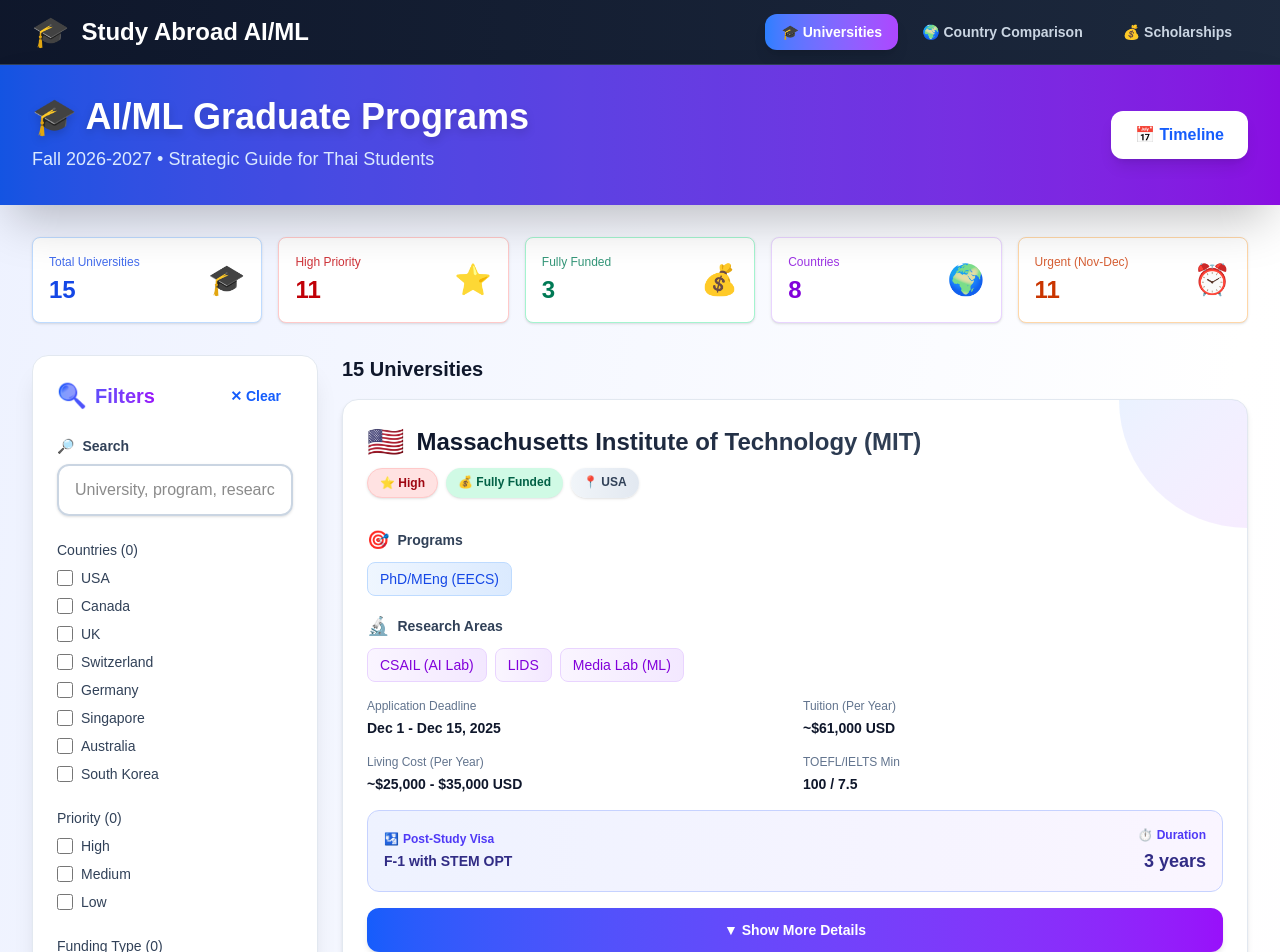
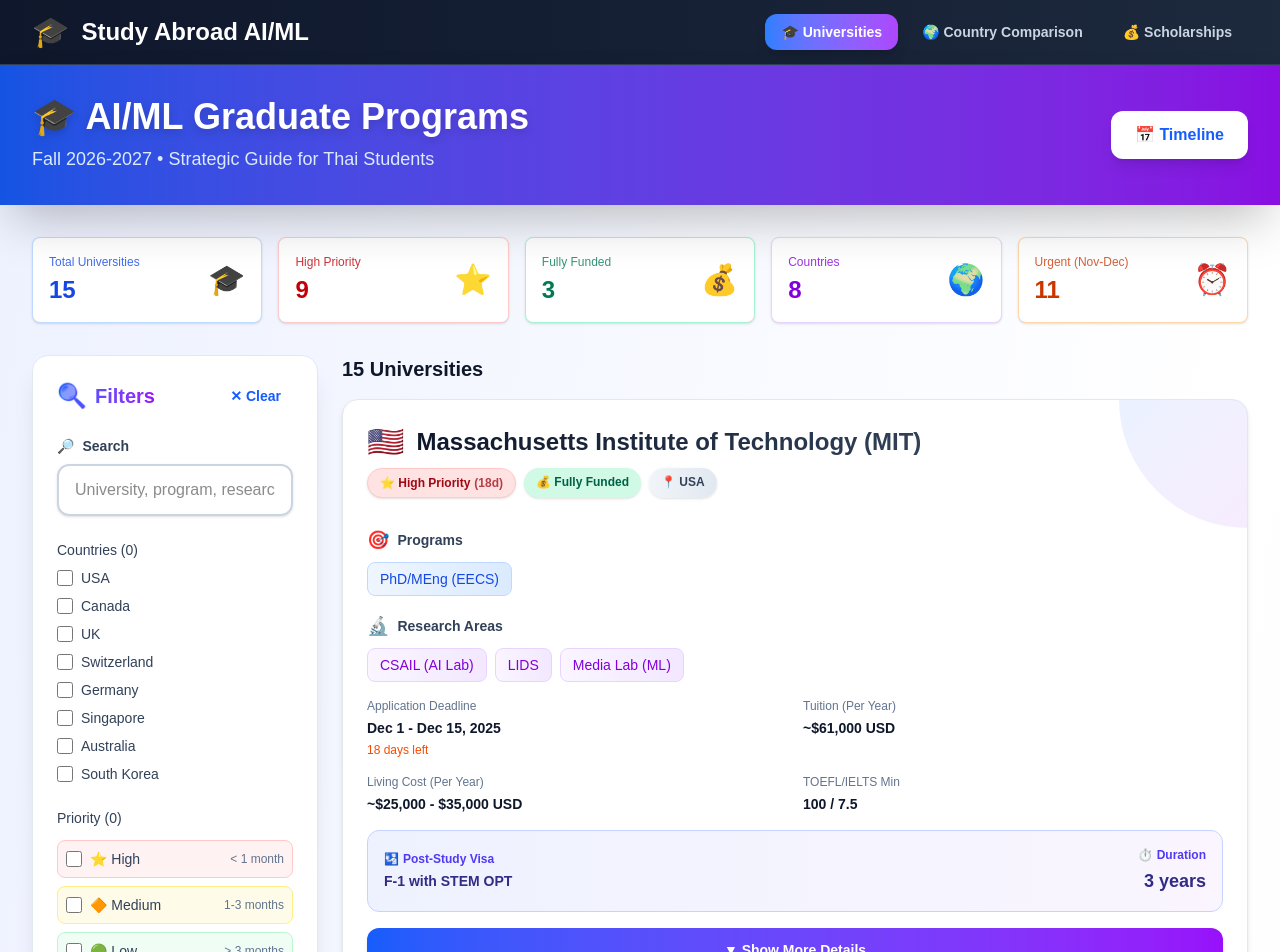
Before and after one commit to Nacnano/study-abroad, a Next.js app: page / in a window 1280 px wide. Shown: the top 952 px of the page. Built offline with nearby package versions, Linux system fonts and the light colour scheme.

Commit message:
feat: calculate priority based on deadlines

```diff
--- a/app/page.tsx
+++ b/app/page.tsx
@@ -7,6 +7,7 @@
 import StatsOverview from "@/components/StatsOverview";
 import DeadlineTimeline from "@/components/DeadlineTimeline";
 import Navigation from "@/components/Navigation";
+import { calculatePriority } from "@/utils/calculatePriority";
 
 export default function Home() {
   const [searchQuery, setSearchQuery] = useState("");
@@ -31,9 +32,12 @@
       const matchesCountry =
         selectedCountries.length === 0 ||
         selectedCountries.includes(uni.country);
+
+      const priority = calculatePriority(uni.applicationDeadline);
       const matchesPriority =
         selectedPriorities.length === 0 ||
-        selectedPriorities.includes(uni.priority);
+        selectedPriorities.includes(priority);
+
       const matchesFunding =
         selectedFundingTypes.length === 0 ||
         (uni.fundingType && selectedFundingTypes.includes(uni.fundingType));
--- a/components/DeadlineTimeline.tsx
+++ b/components/DeadlineTimeline.tsx
@@ -2,6 +2,10 @@
 
 import { useMemo } from "react";
 import { University } from "@/types/university";
+import {
+  calculatePriority,
+  getDaysUntilDeadline,
+} from "@/utils/calculatePriority";
 
 interface DeadlineTimelineProps {
   universities: University[];
@@ -63,31 +67,54 @@
               <div>
                 <h3 className="text-lg font-bold text-slate-900">{period}</h3>
                 <p className="text-sm text-slate-500">
-                  {unis.filter((u) => u.priority === "High").length} High
-                  Priority
+                  {
+                    unis.filter(
+                      (u) => calculatePriority(u.applicationDeadline) === "High"
+                    ).length
+                  }{" "}
+                  High Priority
                 </p>
               </div>
             </div>
 
             {/* Universities */}
             <div className="ml-12 space-y-3">
-              {unis.map((uni) => (
+              {unis.map((uni) => {
+                const priority = calculatePriority(uni.applicationDeadline);
+                const daysUntil = getDaysUntilDeadline(uni.applicationDeadline);
+
+                return (
                   <div
                     key={uni.id}
                     className="p-5 bg-gradient-to-r from-slate-50 to-slate-100 rounded-xl border-2 border-slate-200 hover:border-blue-300 hover:shadow-lg transition-all duration-300 hover:-translate-y-0.5"
                   >
                     <div className="flex items-start justify-between">
                       <div className="flex-1">
-                      <div className="flex items-center gap-2 mb-1">
+                        <div className="flex items-center gap-2 mb-1 flex-wrap">
                           <h4 className="font-semibold text-slate-900">
                             {uni.name}
                           </h4>
                           <span className="text-lg">
                             {getCountryFlag(uni.country)}
                           </span>
-                        {uni.priority === "High" && (
-                          <span className="px-2 py-0.5 bg-red-100 text-red-700 text-xs font-semibold rounded">
-                            HIGH
+                          {priority === "High" && (
+                            <span className="px-2 py-0.5 bg-red-100 text-red-700 text-xs font-semibold rounded flex items-center gap-1">
+                              ⭐ HIGH
+                              {daysUntil !== null && daysUntil > 0 && (
+                                <span className="opacity-75">
+                                  ({daysUntil}d)
+                                </span>
+                              )}
+                            </span>
+                          )}
+                          {priority === "Medium" && (
+                            <span className="px-2 py-0.5 bg-yellow-100 text-yellow-700 text-xs font-semibold rounded flex items-center gap-1">
+                              🔶 MEDIUM
+                              {daysUntil !== null && daysUntil > 0 && (
+                                <span className="opacity-75">
+                                  ({daysUntil}d)
+                                </span>
+                              )}
                             </span>
                           )}
                         </div>
@@ -95,8 +122,15 @@
                           {uni.programs.join(", ")}
                         </p>
                         <div className="flex flex-wrap gap-2">
-                        <span className="text-xs text-slate-500">
+                          <span className="text-xs text-slate-500 flex items-center gap-1">
                             📅 {uni.applicationDeadline}
+                            {daysUntil !== null &&
+                              daysUntil > 0 &&
+                              daysUntil <= 7 && (
+                                <span className="text-red-600 font-bold animate-pulse">
+                                  ⚠️
+                                </span>
+                              )}
                           </span>
                           {uni.fundingType && (
                             <span className="text-xs text-slate-500">
@@ -112,7 +146,8 @@
                       </div>
                     </div>
                   </div>
-              ))}
+                );
+              })}
             </div>
           </div>
         ))}
@@ -121,34 +156,37 @@
       {/* Legend */}
       <div className="mt-8 pt-6 border-t border-slate-200">
         <h4 className="text-sm font-semibold text-slate-700 mb-3">
-          Priority Triage Guide
+          🎯 Priority Calculation Guide
         </h4>
-        <div className="grid grid-cols-1 md:grid-cols-3 gap-4 text-sm">
-          <div className="p-3 bg-red-50 rounded-lg">
-            <p className="font-semibold text-red-900 mb-1">
-              🔴 Triage 1: Nov-Dec 2025
+        <div className="grid grid-cols-1 md:grid-cols-3 gap-4 text-sm mb-4">
+          <div className="p-3 bg-red-50 rounded-lg border border-red-200">
+            <p className="font-semibold text-red-900 mb-1 flex items-center gap-1">
+              ⭐ High Priority
             </p>
             <p className="text-red-700 text-xs">
-              Top US/UK PhD programs, ETH Zurich, Toronto. Critical for funding!
+              Less than 1 month remaining. Apply immediately!
             </p>
           </div>
-          <div className="p-3 bg-yellow-50 rounded-lg">
-            <p className="font-semibold text-yellow-900 mb-1">
-              🟡 Triage 2: Jan-Feb 2026
+          <div className="p-3 bg-yellow-50 rounded-lg border border-yellow-200">
+            <p className="font-semibold text-yellow-900 mb-1 flex items-center gap-1">
+              🔶 Medium Priority
             </p>
             <p className="text-yellow-700 text-xs">
-              Oxford, Cambridge ACS, NUS. Secondary priority window.
+              1-3 months remaining. Start preparing now.
             </p>
           </div>
-          <div className="p-3 bg-green-50 rounded-lg">
-            <p className="font-semibold text-green-900 mb-1">
-              🟢 Triage 3: Mar+ 2026
+          <div className="p-3 bg-green-50 rounded-lg border border-green-200">
+            <p className="font-semibold text-green-900 mb-1 flex items-center gap-1">
+              🟢 Low Priority
             </p>
             <p className="text-green-700 text-xs">
-              German universities, UK round systems. More time available.
+              More than 3 months. Research and plan ahead.
             </p>
           </div>
         </div>
+        <p className="text-xs text-slate-500 text-center italic">
+          💡 Priority updates automatically based on the current date
+        </p>
       </div>
     </div>
   );
--- a/components/FilterPanel.tsx
+++ b/components/FilterPanel.tsx
@@ -119,15 +119,38 @@
 
       {/* Priority */}
       <div className="mb-6">
-        <label className="block text-sm font-medium text-slate-700 mb-2">
+        <label className="block text-sm font-medium text-slate-700 mb-3">
           Priority ({selectedPriorities.length})
         </label>
         <div className="space-y-2">
-          {priorities.map((priority) => (
+          {priorities.map((priority) => {
+            const icon =
+              priority === "High" ? "⭐" : priority === "Medium" ? "🔶" : "🟢";
+            const bgColor =
+              priority === "High"
+                ? "bg-red-50 hover:bg-red-100"
+                : priority === "Medium"
+                ? "bg-yellow-50 hover:bg-yellow-100"
+                : "bg-green-50 hover:bg-green-100";
+            const timeLabel =
+              priority === "High"
+                ? "< 1 month"
+                : priority === "Medium"
+                ? "1-3 months"
+                : "> 3 months";
+
+            return (
               <label
                 key={priority}
-              className="flex items-center cursor-pointer group"
+                className={`flex items-center justify-between cursor-pointer group p-2 rounded-lg transition-colors ${bgColor} border ${
+                  priority === "High"
+                    ? "border-red-200"
+                    : priority === "Medium"
+                    ? "border-yellow-200"
+                    : "border-green-200"
+                }`}
               >
+                <div className="flex items-center">
                   <input
                     type="checkbox"
                     checked={selectedPriorities.includes(priority)}
@@ -140,12 +163,23 @@
                     }
                     className="w-4 h-4 text-blue-600 border-slate-300 rounded focus:ring-blue-500"
                   />
-              <span className="ml-2 text-sm text-slate-700 group-hover:text-slate-900">
-                {priority}
+                  <span className="ml-2 text-sm font-medium text-slate-700 group-hover:text-slate-900 flex items-center gap-1">
+                    {icon} {priority}
                   </span>
+                </div>
+                <span className="text-xs text-slate-500">{timeLabel}</span>
               </label>
-          ))}
+            );
+          })}
         </div>
+        <p className="text-xs text-slate-500 mt-2 italic">
+          📅 Based on current date:{" "}
+          {new Date().toLocaleDateString("en-US", {
+            month: "short",
+            day: "numeric",
+            year: "numeric",
+          })}
+        </p>
       </div>
 
       {/* Funding Type */}
--- a/components/StatsOverview.tsx
+++ b/components/StatsOverview.tsx
@@ -1,6 +1,7 @@
 "use client";
 
 import { University } from "@/types/university";
+import { calculatePriority } from "@/utils/calculatePriority";
 
 interface StatsOverviewProps {
   universities: University[];
@@ -9,7 +10,9 @@
 export default function StatsOverview({ universities }: StatsOverviewProps) {
   const stats = {
     total: universities.length,
-    highPriority: universities.filter((u) => u.priority === "High").length,
+    highPriority: universities.filter(
+      (u) => calculatePriority(u.applicationDeadline) === "High"
+    ).length,
     fullyFunded: universities.filter((u) => u.fundingType === "Fully Funded")
       .length,
     countries: new Set(universities.map((u) => u.country)).size,
--- a/components/UniversityCard.tsx
+++ b/components/UniversityCard.tsx
@@ -2,6 +2,10 @@
 
 import { useState } from "react";
 import { University } from "@/types/university";
+import {
+  calculatePriority,
+  getDaysUntilDeadline,
+} from "@/utils/calculatePriority";
 
 interface UniversityCardProps {
   university: University;
@@ -9,6 +13,9 @@
 
 export default function UniversityCard({ university }: UniversityCardProps) {
   const [isExpanded, setIsExpanded] = useState(false);
+
+  const priority = calculatePriority(university.applicationDeadline);
+  const daysUntil = getDaysUntilDeadline(university.applicationDeadline);
 
   const priorityColors = {
     High: "bg-red-100 text-red-800 border-red-200",
@@ -40,16 +47,22 @@
             </div>
             <div className="flex flex-wrap gap-2 mb-3">
               <span
-                className={`px-3 py-1.5 rounded-full text-xs font-bold border shadow-sm ${
-                  priorityColors[university.priority]
-                }`}
+                className={`px-3 py-1.5 rounded-full text-xs font-bold border shadow-sm ${priorityColors[priority]}`}
+                title={
+                  daysUntil !== null
+                    ? `${daysUntil} days remaining`
+                    : "Unknown deadline"
+                }
               >
-                {university.priority === "High"
+                {priority === "High"
                   ? "⭐"
-                  : university.priority === "Medium"
+                  : priority === "Medium"
                   ? "🔶"
                   : "🟢"}{" "}
-                {university.priority}
+                {priority} Priority
+                {daysUntil !== null && daysUntil > 0 && (
+                  <span className="ml-1 opacity-75">({daysUntil}d)</span>
+                )}
               </span>
               {university.fundingType && (
                 <span
@@ -104,10 +117,35 @@
         {/* Quick Info */}
         <div className="grid grid-cols-2 gap-4 mb-4">
           <div>
-            <p className="text-xs text-slate-500 mb-1">Application Deadline</p>
+            <p className="text-xs text-slate-500 mb-1 flex items-center gap-1">
+              Application Deadline
+              {daysUntil !== null && daysUntil <= 7 && daysUntil > 0 && (
+                <span
+                  className="animate-pulse text-red-600"
+                  title="Very urgent!"
+                >
+                  ⚠️
+                </span>
+              )}
+            </p>
             <p className="text-sm font-semibold text-slate-900">
               {university.applicationDeadline}
             </p>
+            {daysUntil !== null && daysUntil > 0 && (
+              <p
+                className={`text-xs mt-1 font-medium ${
+                  daysUntil <= 7
+                    ? "text-red-600"
+                    : daysUntil <= 30
+                    ? "text-orange-600"
+                    : daysUntil <= 90
+                    ? "text-yellow-600"
+                    : "text-green-600"
+                }`}
+              >
+                {daysUntil === 1 ? "Tomorrow!" : `${daysUntil} days left`}
+              </p>
+            )}
           </div>
           <div>
             <p className="text-xs text-slate-500 mb-1">Tuition (Per Year)</p>
--- a/data/universities.ts
+++ b/data/universities.ts
@@ -8,7 +8,6 @@
     programs: ["PhD/MEng (EECS)"],
     researchAreas: ["CSAIL (AI Lab)", "LIDS", "Media Lab (ML)"],
     applicationDeadline: "Dec 1 - Dec 15, 2025",
-    priority: "High",
     tuitionPerYear: "~$61,000 USD",
     livingCostPerYear: "~$25,000 - $35,000 USD",
     greRequired: "Varies by dept (Often No)",
@@ -29,7 +28,6 @@
     programs: ["MS/PhD (CS)"],
     researchAreas: ["Stanford AI Lab (SAIL)", "Human-Centered AI (HAI)"],
     applicationDeadline: "Dec 3, 2025",
-    priority: "High",
     tuitionPerYear: "~$65,000 USD",
     livingCostPerYear: "~$30,000 - $40,000 USD",
     greRequired: "No",
@@ -54,7 +52,6 @@
       "Robotics",
     ],
     applicationDeadline: "Dec 1 - Dec 13, 2025",
-    priority: "High",
     tuitionPerYear: "~$58,000 USD",
     livingCostPerYear: "~$22,000 - $30,000 USD",
     greRequired: "Varies (Often No for PhD, Yes for some MS)",
@@ -81,7 +78,6 @@
     programs: ["MS/PhD (EECS)"],
     researchAreas: ["Berkeley AI Research (BAIR) Lab"],
     applicationDeadline: "Dec 11, 2025",
-    priority: "High",
     tuitionPerYear: "~$33,000 (In-state) / ~$64,000 (Out-of-state) USD",
     livingCostPerYear: "~$28,000 - $38,000 USD",
     greRequired: "No",
@@ -101,7 +97,6 @@
     programs: ["MS/PhD (CS)"],
     researchAreas: ["ML", "NLP", "AI", "Vision groups"],
     applicationDeadline: "Dec 15, 2025",
-    priority: "High",
     tuitionPerYear: "~$36,000 (Out-of-state) USD",
     livingCostPerYear: "~$25,000 - $35,000 USD",
     greRequired: "No",
@@ -121,7 +116,6 @@
     programs: ["MSc/PhD (CS)"],
     researchAreas: ["Vector Institute (AI)", "ML Group"],
     applicationDeadline: "Dec 8, 2025",
-    priority: "High",
     tuitionPerYear: "~$28,000 CAD",
     livingCostPerYear: "~$20,000 - $28,000 CAD",
     greRequired: "No",
@@ -141,7 +135,6 @@
     programs: ["MMath/PhD (CS)"],
     researchAreas: ["Waterloo AI Institute", "Data Science"],
     applicationDeadline: "Dec 15, 2025 (PhD) / Jan 15, 2026 (MMath)",
-    priority: "High",
     tuitionPerYear: "~$26,000 CAD",
     livingCostPerYear: "~$18,000 - $25,000 CAD",
     greRequired: "No",
@@ -161,7 +154,6 @@
     programs: ["MPhil/PhD (CS)"],
     researchAreas: ["AI Group", "ML & Machine Intelligence"],
     applicationDeadline: "Dec 5, 2025 (for funding)",
-    priority: "High",
     tuitionPerYear: "~£39,000 GBP",
     livingCostPerYear: "~£15,000 - £20,000 GBP",
     greRequired: "No",
@@ -183,7 +175,6 @@
     programs: ["MSc/DPhil (CS)"],
     researchAreas: ["ML Research Group", "AI Group"],
     applicationDeadline: "Jan 10, 2026",
-    priority: "Medium",
     tuitionPerYear: "~£35,000 GBP",
     livingCostPerYear: "~£15,000 - £20,000 GBP",
     greRequired: "No",
@@ -204,7 +195,6 @@
     programs: ["MSc/PhD (CS)"],
     researchAreas: ["ML Institute", "CVL", "NLP Group"],
     applicationDeadline: "Dec 15, 2025",
-    priority: "High",
     tuitionPerYear: "~1,600 CHF (Yes, per year)",
     livingCostPerYear: "~$25,000 - $35,000 CHF",
     greRequired: "No",
@@ -232,7 +222,6 @@
     programs: ["MSc/PhD (CS)"],
     researchAreas: ["Machine Learning and Optimization Laboratory (MLO)"],
     applicationDeadline: "Dec 15, 2025",
-    priority: "High",
     tuitionPerYear: "~1,600 CHF (Per year)",
     livingCostPerYear: "~$24,000 - $34,000 CHF",
     greRequired: "No",
@@ -254,7 +243,6 @@
     programs: ["MSc (Data Engineering, Informatics)"],
     researchAreas: ["TUM AI", "MIRMI (Robotics/ML)"],
     applicationDeadline: "Mar 1, 2026 - May 31, 2026",
-    priority: "Low",
     tuitionPerYear: "~100-200 EUR (Semester Fee, *no tuition*)",
     livingCostPerYear: "~$15,000 - $20,000 EUR",
     greRequired: "No",
@@ -281,7 +269,6 @@
     programs: ["MSc/PhD (CS)"],
     researchAreas: ["NUS AI", "CML (Computational & ML)"],
     applicationDeadline: "Dec 1, 2025 (for Scholarship)",
-    priority: "High",
     tuitionPerYear: "~$40,000 SGD (MS)",
     livingCostPerYear: "~$18,000 - $25,000 SGD",
     greRequired: "GRE recommended (not mandatory)",
@@ -309,7 +296,6 @@
     programs: ["MS/PhD (AI)"],
     researchAreas: ["KAIST AI Institute"],
     applicationDeadline: "Mar 2026 - Apr 2026",
-    priority: "Low",
     tuitionPerYear: "~10,000,000 KRW (MS)",
     livingCostPerYear: "~$15,000 - $22,000 USD",
     greRequired: "No",
@@ -331,7 +317,6 @@
     programs: ["MSc/PhD (CS)"],
     researchAreas: ["AI and ML Group"],
     applicationDeadline: "Oct 31, 2025 (for funding) / Jan 31, 2026",
-    priority: "Medium",
     tuitionPerYear: "~$48,000 AUD",
     livingCostPerYear: "~$25,000 - $35,000 AUD",
     greRequired: "No",
--- a/types/university.ts
+++ b/types/university.ts
@@ -5,7 +5,6 @@
   programs: string[];
   researchAreas: string[];
   applicationDeadline: string;
-  priority: "High" | "Medium" | "Low";
   tuitionPerYear: string;
   livingCostPerYear: string;
   greRequired: string;
@@ -20,6 +19,8 @@
   programType?: "PhD" | "MS" | "MPhil" | "MEng" | "Mixed";
 }
 
+export type Priority = "High" | "Medium" | "Low";
+
 export interface CountryInfo {
   name: string;
   visaProgram: string;
--- /dev/null
+++ b/utils/calculatePriority.ts
@@ -0,0 +1,83 @@
+import { Priority } from "@/types/university";
+
+/**
+ * Calculate priority based on the deadline string
+ * High: less than 1 month
+ * Medium: 1-3 months
+ * Low: more than 3 months
+ */
+export function calculatePriority(applicationDeadline: string): Priority {
+  const days = getDaysUntilDeadline(applicationDeadline);
+
+  if (days === null) return "Low";
+
+  const months = days / 30;
+
+  if (months < 1) {
+    return "High";
+  } else if (months >= 1 && months <= 3) {
+    return "Medium";
+  } else {
+    return "Low";
+  }
+}
+
+/**
+ * Get the number of days until the deadline
+ */
+export function getDaysUntilDeadline(
+  applicationDeadline: string
+): number | null {
+  const now = new Date();
+
+  // Parse the deadline string
+  // Format examples: "Dec 1 - Dec 15, 2025", "Dec 3, 2025", "Nov 2025"
+  const deadlineStr = applicationDeadline.toLowerCase();
+
+  // Extract the earliest date from ranges (e.g., "Dec 1 - Dec 15, 2025" -> "Dec 1, 2025")
+  let dateToCheck = applicationDeadline;
+  if (applicationDeadline.includes(" - ")) {
+    const parts = applicationDeadline.split(" - ");
+    dateToCheck = parts[0].trim();
+    // Add year if not present
+    if (!dateToCheck.includes(",")) {
+      const yearMatch = applicationDeadline.match(/\d{4}/);
+      if (yearMatch) {
+        dateToCheck = `${dateToCheck}, ${yearMatch[0]}`;
+      }
+    }
+  }
+
+  // Try to parse the date
+  let deadlineDate: Date | null = null;
+
+  // Try parsing as a full date first
+  deadlineDate = new Date(dateToCheck);
+
+  // If invalid, try to extract month and year
+  if (isNaN(deadlineDate.getTime())) {
+    const monthMatch = deadlineStr.match(
+      /(jan|feb|mar|apr|may|jun|jul|aug|sep|oct|nov|dec)[a-z]*/
+    );
+    const yearMatch = deadlineStr.match(/\d{4}/);
+
+    if (monthMatch && yearMatch) {
+      const monthStr = monthMatch[0];
+      const year = parseInt(yearMatch[0]);
+
+      // Default to 1st of the month
+      deadlineDate = new Date(`${monthStr} 1, ${year}`);
+    }
+  }
+
+  // If we still can't parse, return null
+  if (!deadlineDate || isNaN(deadlineDate.getTime())) {
+    return null;
+  }
+
+  // Calculate the difference in days
+  const diffTime = deadlineDate.getTime() - now.getTime();
+  const diffDays = Math.ceil(diffTime / (1000 * 60 * 60 * 24));
+
+  return diffDays;
+}
```
Lines whose indentation alone changed are shown as unchanged.
